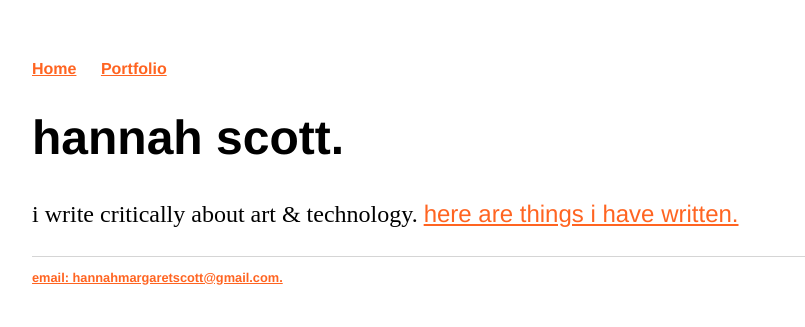
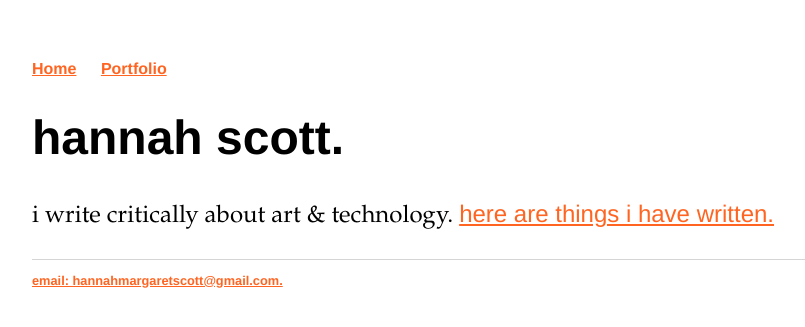
Before and after one commit to hannahmargaretscott/hannahmargaretscott.github.io, a Jekyll site: the page built from index.html, in a window 1280 px wide. Shown: the top 327 px of the page, without its empty margins (160-965 px from the left). Built offline with Jekyll 4.4.1, drawn with Linux system fonts in a browser that asks for light colours.

Commit message:
Update main.css

```diff
--- a/css/main.css
+++ b/css/main.css
@@ -24,6 +24,7 @@ h1 {
     font-family:'Helvetica', 'Arial', 'Sans-Serif';
 }
 p {
+    font-family:'Garamond';
     font-size: 1.5em;
     line-height: 1.4em;
     color: #000000;
```
